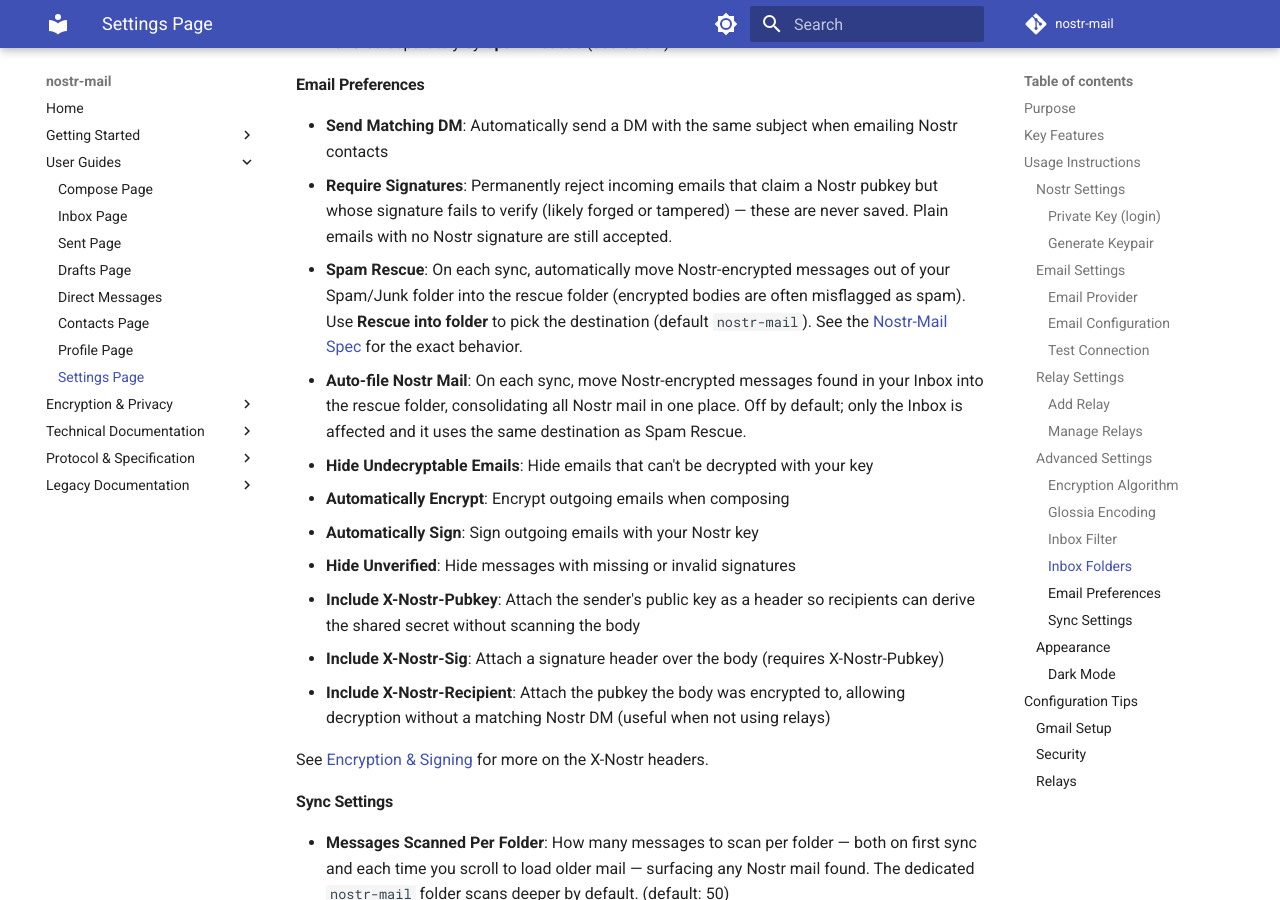
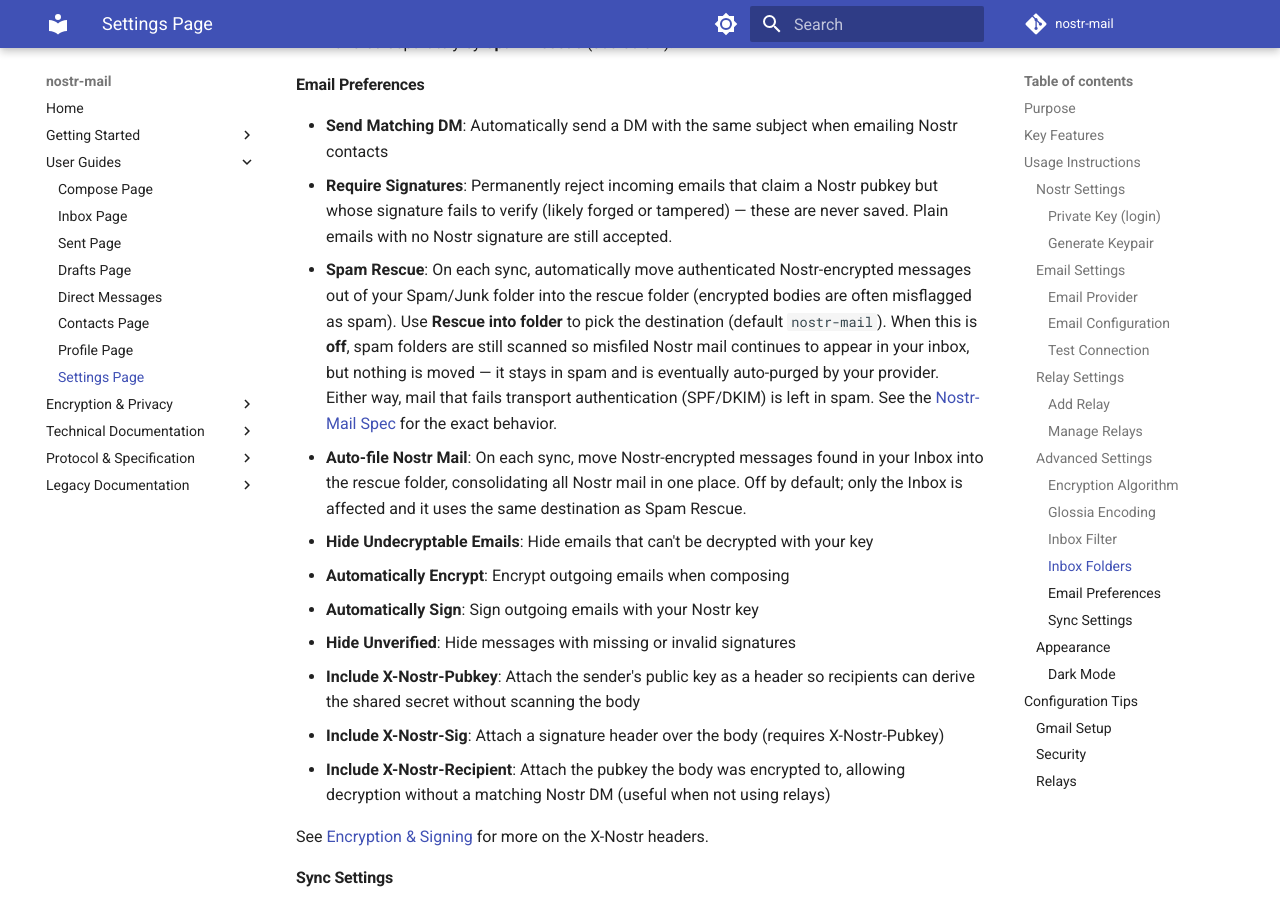
Before and after one commit to asherp/nostr-mail, an MkDocs documentation site: the page built from docs/pages/settings.md, in a window 1280 px wide and 900 px high, scrolled down 2614 px. Built offline with MkDocs 1.6.1 and Material for MkDocs 9.7.7, drawn with Linux system fonts in a browser that asks for light colours; comment, search, counter and statistics services are not loaded.

Commit message:
docs: clarify Spam Rescue off-state behavior in settings page
Explain that with Spam Rescue off, spam folders are still scanned so
misfiled Nostr mail surfaces in the inbox (nothing is moved), and that
transport-auth-failing mail stays in spam either way.

```diff
--- a/docs/pages/settings.md
+++ b/docs/pages/settings.md
@@ -95,7 +95,7 @@ See the [Glossia Encoding](../glossia.md) guide for details.
 
 - **Send Matching DM**: Automatically send a DM with the same subject when emailing Nostr contacts
 - **Require Signatures**: Permanently reject incoming emails that claim a Nostr pubkey but whose signature fails to verify (likely forged or tampered) — these are never saved. Plain emails with no Nostr signature are still accepted.
-- **Spam Rescue**: On each sync, automatically move Nostr-encrypted messages out of your Spam/Junk folder into the rescue folder (encrypted bodies are often misflagged as spam). Use **Rescue into folder** to pick the destination (default `nostr-mail`). See the [Nostr-Mail Spec](../nostr-mail-spec.md#9-spam-rescue-folder-handling) for the exact behavior.
+- **Spam Rescue**: On each sync, automatically move authenticated Nostr-encrypted messages out of your Spam/Junk folder into the rescue folder (encrypted bodies are often misflagged as spam). Use **Rescue into folder** to pick the destination (default `nostr-mail`). When this is **off**, spam folders are still scanned so misfiled Nostr mail continues to appear in your inbox, but nothing is moved — it stays in spam and is eventually auto-purged by your provider. Either way, mail that fails transport authentication (SPF/DKIM) is left in spam. See the [Nostr-Mail Spec](../nostr-mail-spec.md#9-spam-rescue-folder-handling) for the exact behavior.
 - **Auto-file Nostr Mail**: On each sync, move Nostr-encrypted messages found in your Inbox into the rescue folder, consolidating all Nostr mail in one place. Off by default; only the Inbox is affected and it uses the same destination as Spam Rescue.
 - **Hide Undecryptable Emails**: Hide emails that can't be decrypted with your key
 - **Automatically Encrypt**: Encrypt outgoing emails when composing
```
